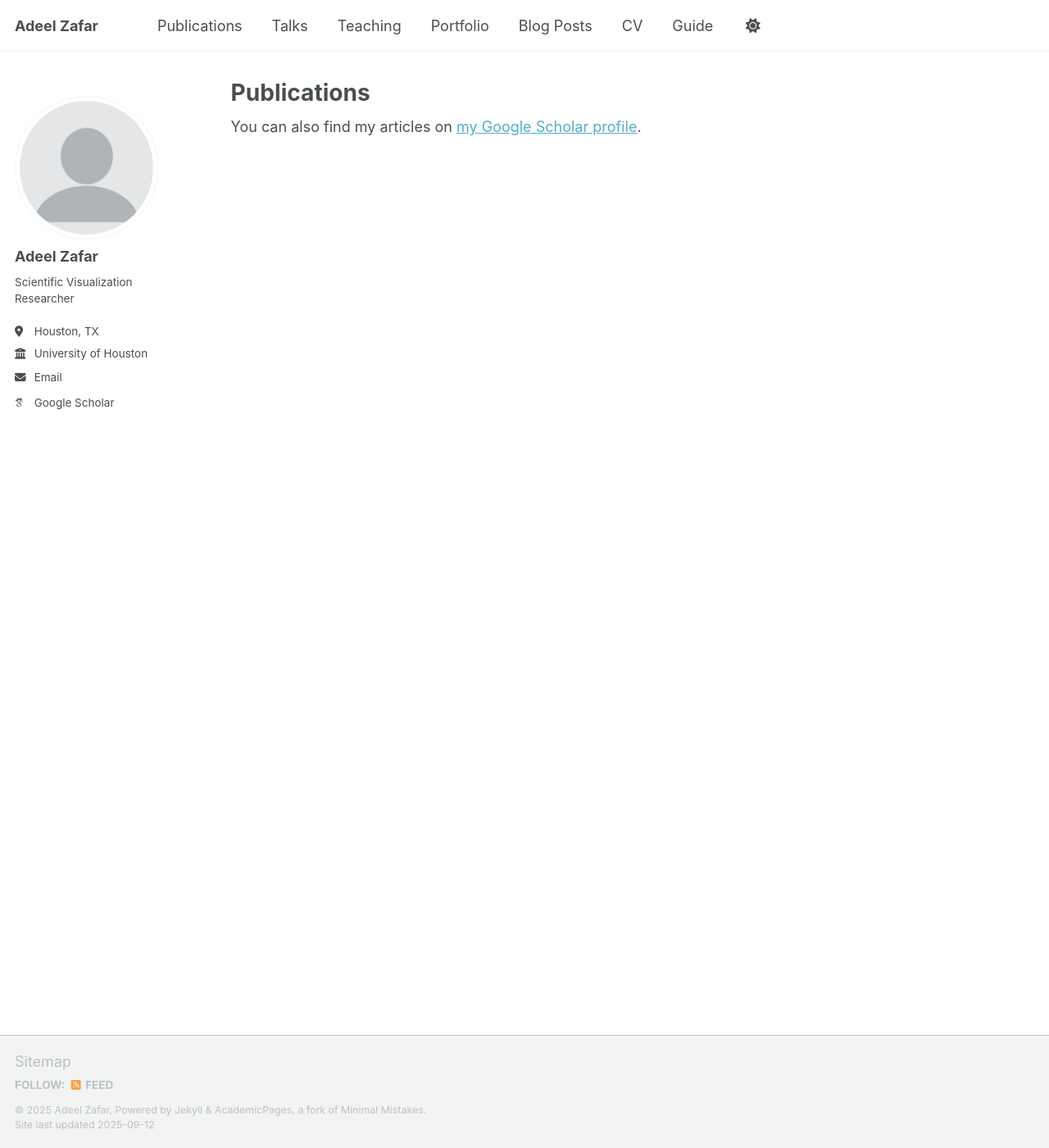
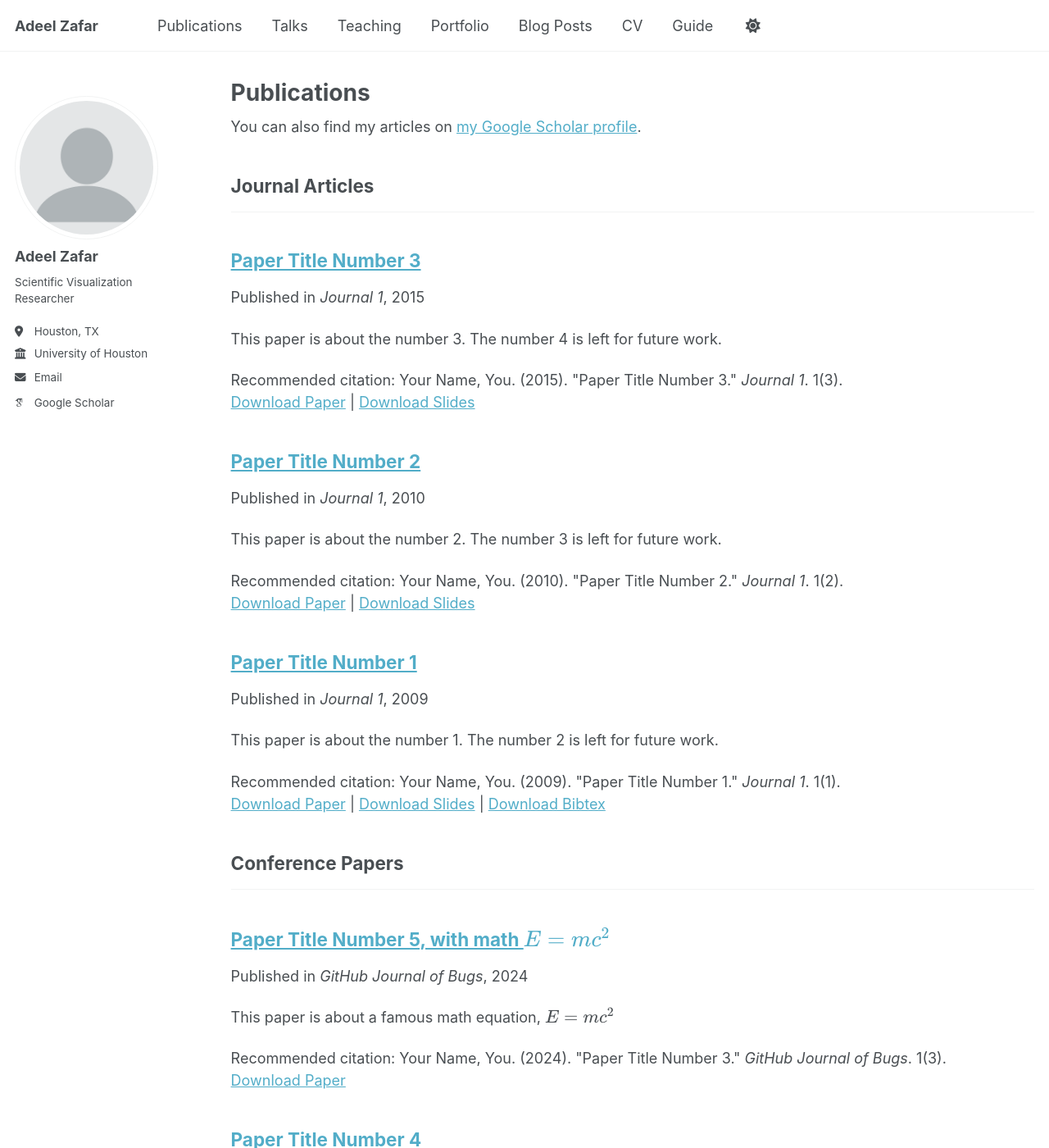
Before and after one commit to adeelz92/adeelz92.github.io, a Jekyll site: the page built from _pages/publications.html, in a window 1280 px wide and 1400 px high. Shown: the whole window at 82% size. Built offline with Jekyll 4.4.1, drawn with Linux system fonts in a browser that asks for light colours; some web fonts are replaced; a script that is not in the unit is left out; part of the change alters nothing that is shown; some of the changed text lies outside the part shown.

Commit message:
Update _config.yml

```diff
--- a/_config.yml
+++ b/_config.yml
@@ -81,14 +81,12 @@ author:
 
 # Publication Category - The following the list of publication categories and their headings
 publication_category:
-  # books:
-    # title: 'Books'
+  books:
+    title: 'Books'
   manuscripts:
     title: 'Journal Articles'
   conferences:
     title: 'Conference Papers'
-  posters:
-    title: 'Posters'
 
 # Site Settings
 teaser                   :  # filename of teaser fallback teaser image placed in /images/ for social media previews
@@ -218,6 +216,79 @@ kramdown:
   enable_coderay: false
 
 
+# These settings control the types of collections used by the template
+collections:
+  teaching:
+    output: false
+    permalink: /:collection/:path/
+  publications:
+    output: true
+    permalink: /:collection/:path/
+  portfolio:
+    output: true
+    permalink: /:collection/:path/
+  talks:
+    output: true
+    permalink: /:collection/:path/
+
+
+# These settings control how pages and collections are included in the site
+defaults:
+  # _posts
+  - scope:
+      path: ""
+      type: posts
+    values:
+      layout: single
+      author_profile: true
+      read_time: true
+      comments: true
+      share: true
+      related: true
+  # _pages
+  - scope:
+      path: ""
+      type: pages
+    values:
+      layout: single
+      author_profile: true
+  # _teaching
+  - scope:
+      path: ""
+      type: teaching
+    values:
+      layout: single
+      author_profile: true
+      share: true
+      comments: true
+  # _publications
+  - scope:
+      path: ""
+      type: publications
+    values:
+      layout: single
+      author_profile: true
+      share: true
+      comments: true
+  # _portfolio
+  - scope:
+      path: ""
+      type: portfolio
+    values:
+      layout: single
+      author_profile: true
+      share: true
+      comment: true
+  # _talks
+  - scope:
+      path: ""
+      type: talks
+    values:
+      layout: talk
+      author_profile: true
+      share: true
+
+
 # Sass/SCSS
 sass:
   sass_dir: _sass
```
